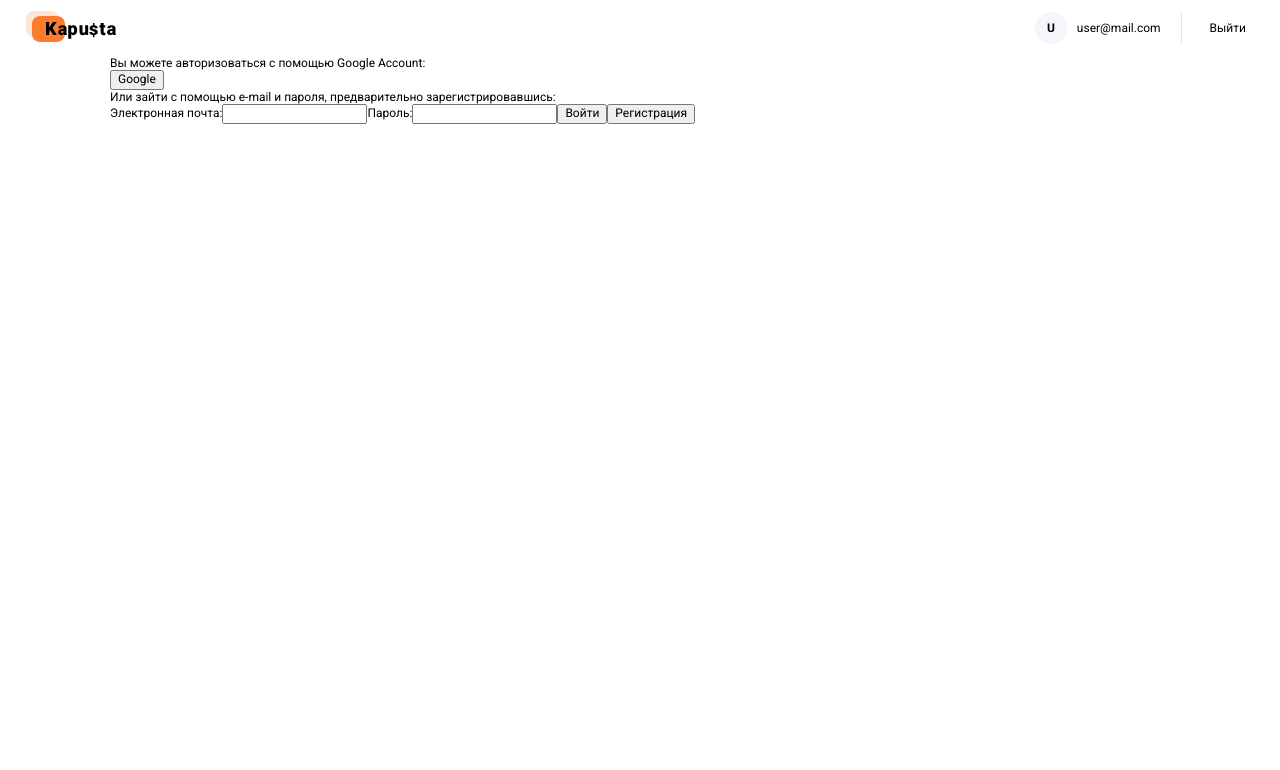
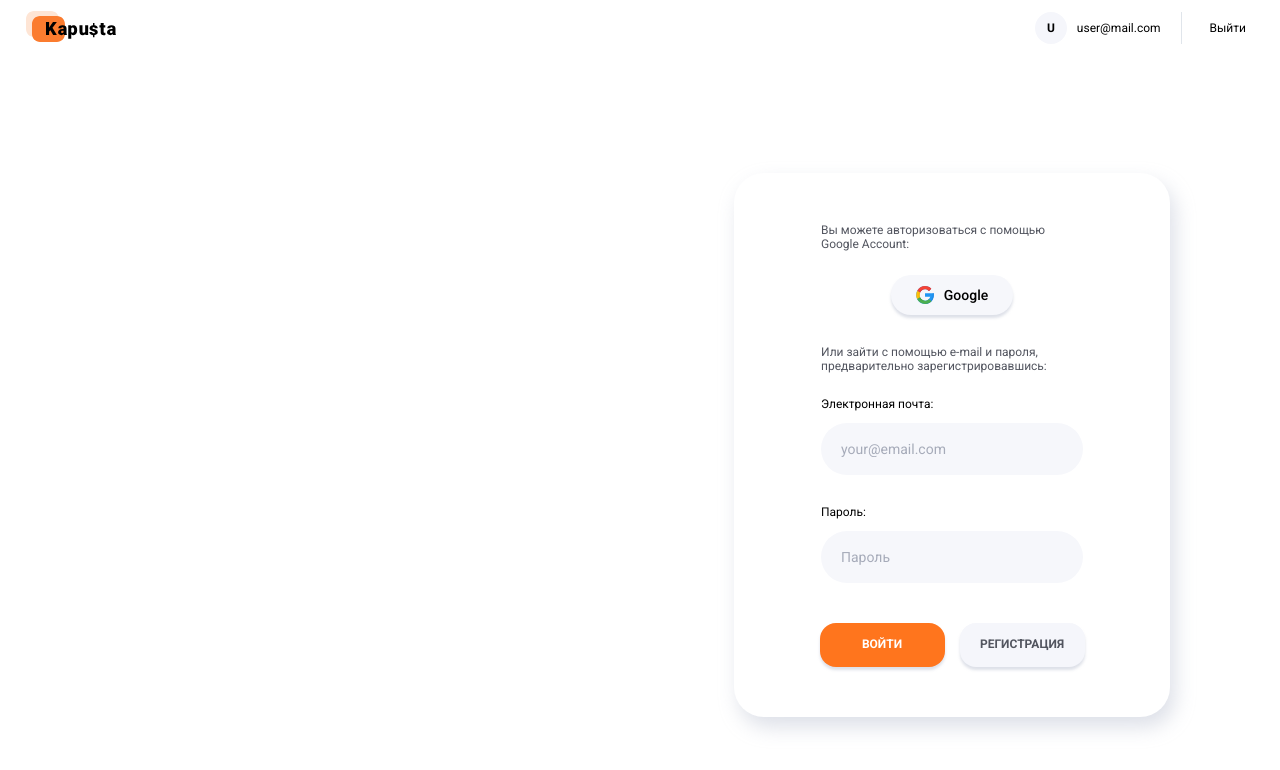
Before and after one commit to yankyrychenko/goit-react-project, a React (Create React App) app: page / in a window 1280 px wide. Shown: the top 770 px of the page. Built offline with nearby package versions, Linux system fonts and the light colour scheme.

Commit message:
доделал разметку и стили для формы авторизации

```diff
--- a/src/components/AuthorizationForm/AuthorizationForm.js
+++ b/src/components/AuthorizationForm/AuthorizationForm.js
@@ -1,6 +1,11 @@
 import { useState } from 'react';
+import { Link } from 'react-router-dom';
 // Components
 import Container from '../Container/Container';
+// Styles
+import styles from './AuthorizationForm.module.scss';
+// Others
+import sprite from '../../img/sprite.svg';
 
 const AuthorizationForm = () => {
   const [email, setEmail] = useState('');
@@ -9,27 +14,37 @@ const AuthorizationForm = () => {
   const changeEmailValue = event => setEmail(event.target.value);
   const changePasswordValue = event => setPassword(event.target.value);
 
-  // const onSubmit = event => {
-  //   event.preventDefault();
-  // };
+  const onSubmit = event => {
+    event.preventDefault();
 
-  const onLogin = event => {
-    console.log(event.target);
-  };
-
-  const onRegistration = event => {
-    console.log(event.target);
+    if (event.nativeEvent.submitter.textContent === 'Войти') {
+      console.log('Запрос для логина');
+    }
+    if (event.nativeEvent.submitter.textContent === 'Регистрация') {
+      console.log('Запрос для регистрации');
+    }
   };
 
   return (
     <Container>
-      <form className="AuthorizationForm" /*onSubmit={onSubmit}*/>
-        <p>Вы можете авторизоваться с помощью Google Account:</p>
-        <button type="button">Google</button>
-        <p>
+      <form className={styles.AuthorizationForm} onSubmit={onSubmit}>
+        <div className={styles.googleAuthBlock}>
+          <p className={styles.googleAuthText}>
+            Вы можете авторизоваться с помощью Google Account:
+          </p>
+          <Link className={styles.googleAuthButton}>
+            <svg width="18" height="18">
+              <use href={sprite + '#icon-google-symbol-1'}></use>
+            </svg>
+            Google
+          </Link>
+        </div>
+        <div className={styles.authBlock}>
+          <p className={styles.authText}>
             Или зайти с помощью e-mail и пароля, предварительно
             зарегистрировавшись:
           </p>
+          <div className={styles.emailBlock}>
             <label htmlFor="AuthorizationForm__email">Электронная почта:</label>
             <input
               type="email"
@@ -37,8 +52,11 @@ const AuthorizationForm = () => {
               id="AuthorizationForm__email"
               value={email}
               onChange={changeEmailValue}
+              placeholder="your@email.com"
               required
             />
+          </div>
+          <div className={styles.passwordBlock}>
             <label htmlFor="AuthorizationForm__password">Пароль:</label>
             <input
               type="password"
@@ -46,24 +64,20 @@ const AuthorizationForm = () => {
               id="AuthorizationForm__password"
               value={password}
               onChange={changePasswordValue}
+              placeholder="Пароль"
+              minLength="4"
               required
             />
-        <button type="button" className="login-button" onClick={onLogin}>
+          </div>
+        </div>
+        <div className={styles.buttonsBlock}>
+          <button type="submit" className={styles.loginButton}>
             Войти
           </button>
-        <button
-          type="button"
-          className="registration-button"
-          onClick={onRegistration}
-        >
+          <button type="submit" className={styles.registrationButton}>
             Регистрация
           </button>
-        {/* <button type="submit" className="login-button">
-        Войти
-      </button>
-      <button type="submit" className="registration-button">
-        Регистрация
-      </button> */}
+        </div>
       </form>
     </Container>
   );
--- a/src/components/AuthorizationForm/AuthorizationForm.module.scss
+++ b/src/components/AuthorizationForm/AuthorizationForm.module.scss
@@ -0,0 +1,154 @@
+@import '../../styles/_mixins.scss';
+@import '../../styles/_variables.scss';
+
+.AuthorizationForm {
+  background-color: $white-color;
+  margin: 50px 0 0 0;
+  padding: 40px 20px;
+  box-shadow: 5px 10px 20px rgba(170, 178, 197, 0.4);
+  border-radius: 30px;
+
+  @include for-size(tablet) {
+    margin: 50px auto 0 auto;
+    padding: 50px 77px;
+    width: 436px;
+  }
+
+  @include for-size(desktop) {
+    margin: 117px 0 0 auto;
+  }
+}
+
+.googleAuthBlock {
+  text-align: center;
+  margin-bottom: 30px;
+  padding: 0 10px;
+
+  @include for-size(tablet) {
+    text-align: left;
+  }
+}
+
+.googleAuthText {
+  color: $primary-text-color;
+  margin-bottom: 24px;
+  font-size: 10px;
+
+  @include for-size(tablet) {
+    font-size: 12px;
+  }
+}
+
+.googleAuthButton {
+  display: flex;
+  justify-content: center;
+  align-items: center;
+  background-color: $secondary-gray-color;
+  margin: 0 auto;
+  padding: 0 20px;
+  width: 122px;
+  min-height: 40px;
+  border-radius: 26px;
+  font-size: 14px;
+  font-weight: 500;
+  box-shadow: 0 3px 3px rgba(170, 178, 197, 0.4);
+  text-decoration: none;
+  color: black;
+
+  &:hover,
+  &:focus {
+    outline: none;
+    background-color: #f1f2f7;
+  }
+
+  & svg {
+    margin-right: 10px;
+  }
+}
+
+.authBlock {
+  padding: 0 10px;
+}
+
+.authText {
+  color: $primary-text-color;
+  margin-bottom: 24px;
+  font-size: 10px;
+
+  @include for-size(tablet) {
+    font-size: 12px;
+  }
+}
+
+.emailBlock,
+.passwordBlock {
+  display: flex;
+  flex-direction: column;
+
+  & label {
+    padding-bottom: 12px;
+    font-size: 10px;
+
+    @include for-size(tablet) {
+      font-size: 12px;
+    }
+  }
+
+  & input {
+    font-size: 14px;
+    min-height: 52px;
+    padding: 0 20px;
+    border: none;
+    border-radius: 30px;
+    background-color: $secondary-gray-color;
+
+    &::placeholder {
+      color: #a6abb9;
+    }
+  }
+}
+
+.emailBlock {
+  margin-bottom: 30px;
+}
+
+.passwordBlock {
+  margin-bottom: 40px;
+}
+
+.buttonsBlock {
+  display: flex;
+  justify-content: center;
+}
+
+.loginButton,
+.registrationButton {
+  width: 125px;
+  min-height: 44px;
+  border: none;
+  border-radius: 16px;
+  text-transform: uppercase;
+  font-weight: 700;
+  box-shadow: 0 3px 3px rgba(170, 178, 197, 0.4);
+}
+
+.loginButton {
+  margin-right: 15px;
+  background-color: $primary-orange-color;
+  color: $white-color;
+
+  &:hover,
+  &:focus {
+    background-color: #ff873c;
+  }
+}
+
+.registrationButton {
+  color: $primary-text-color;
+  background-color: $primary-gray-color;
+
+  &:hover,
+  &:focus {
+    background-color: #f1f2f7;
+  }
+}
```
Lines whose indentation alone changed are shown as unchanged.
